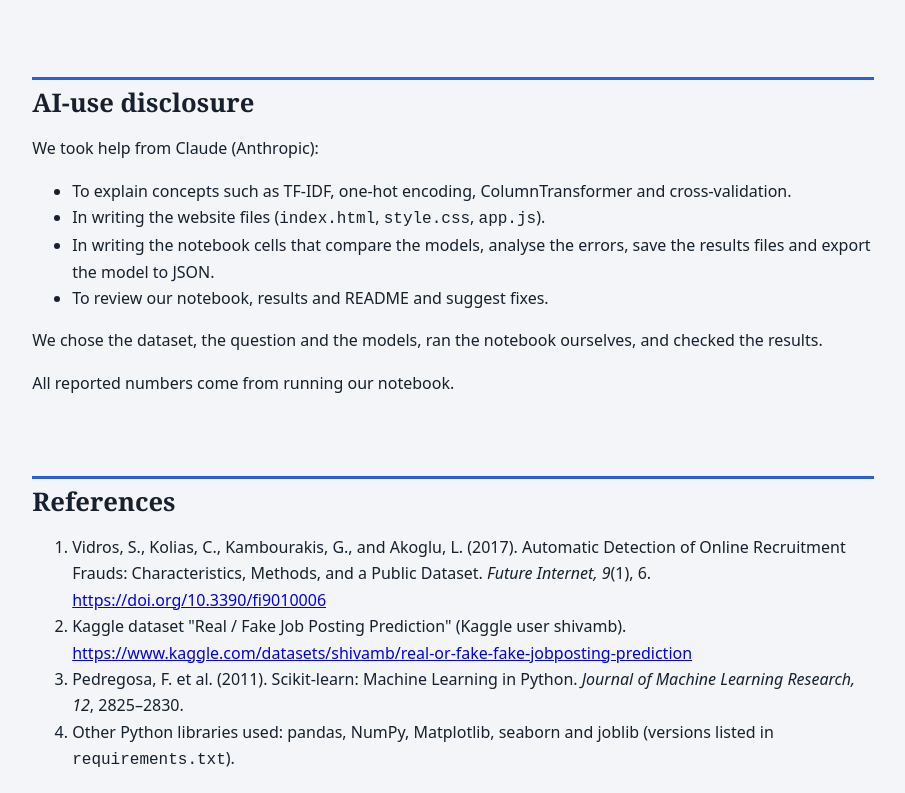
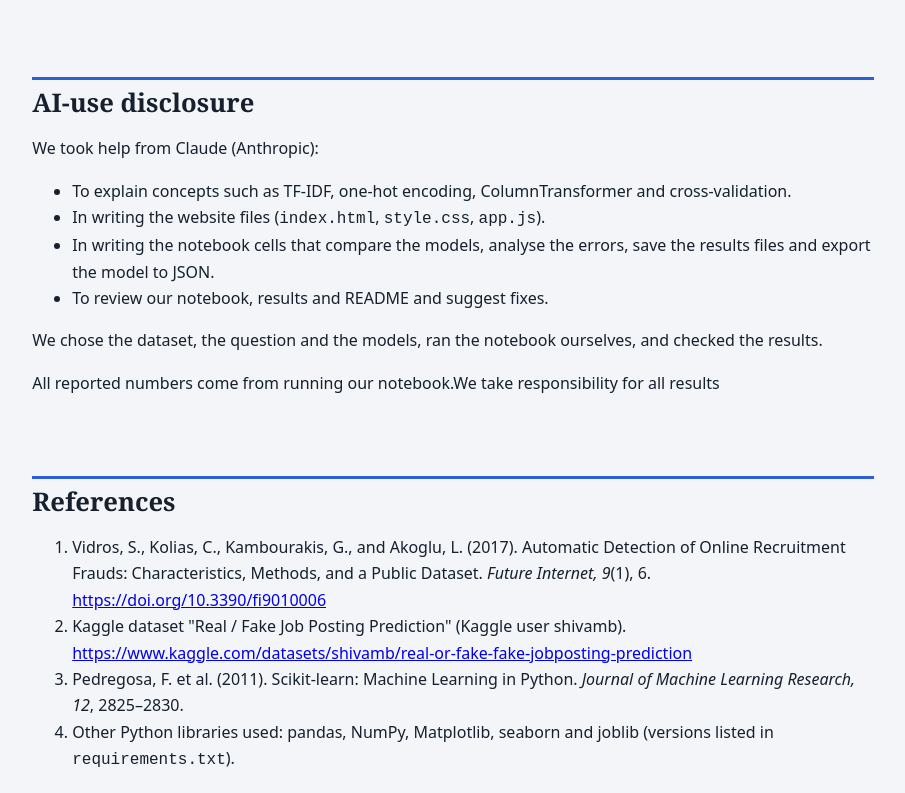
Before and after one commit to pramidimahathi-tech/fraud-job-detection, a plain HTML site: page index.html in a window 1280 px wide. Shown: the part 11207-12000 px from the top of the page, without its empty margins (187-1092 px from the left). Drawn offline with Linux system fonts and the light colour scheme.

Commit message:
Update index.html

```diff
--- a/index.html
+++ b/index.html
@@ -644,7 +644,7 @@
         and checked the results.
     </p>
 
-    <p>All reported numbers come from running our notebook.</p>
+    <p>All reported numbers come from running our notebook.We take responsibility for all results</p>
 </section>
 
 <!-- References -->
```
